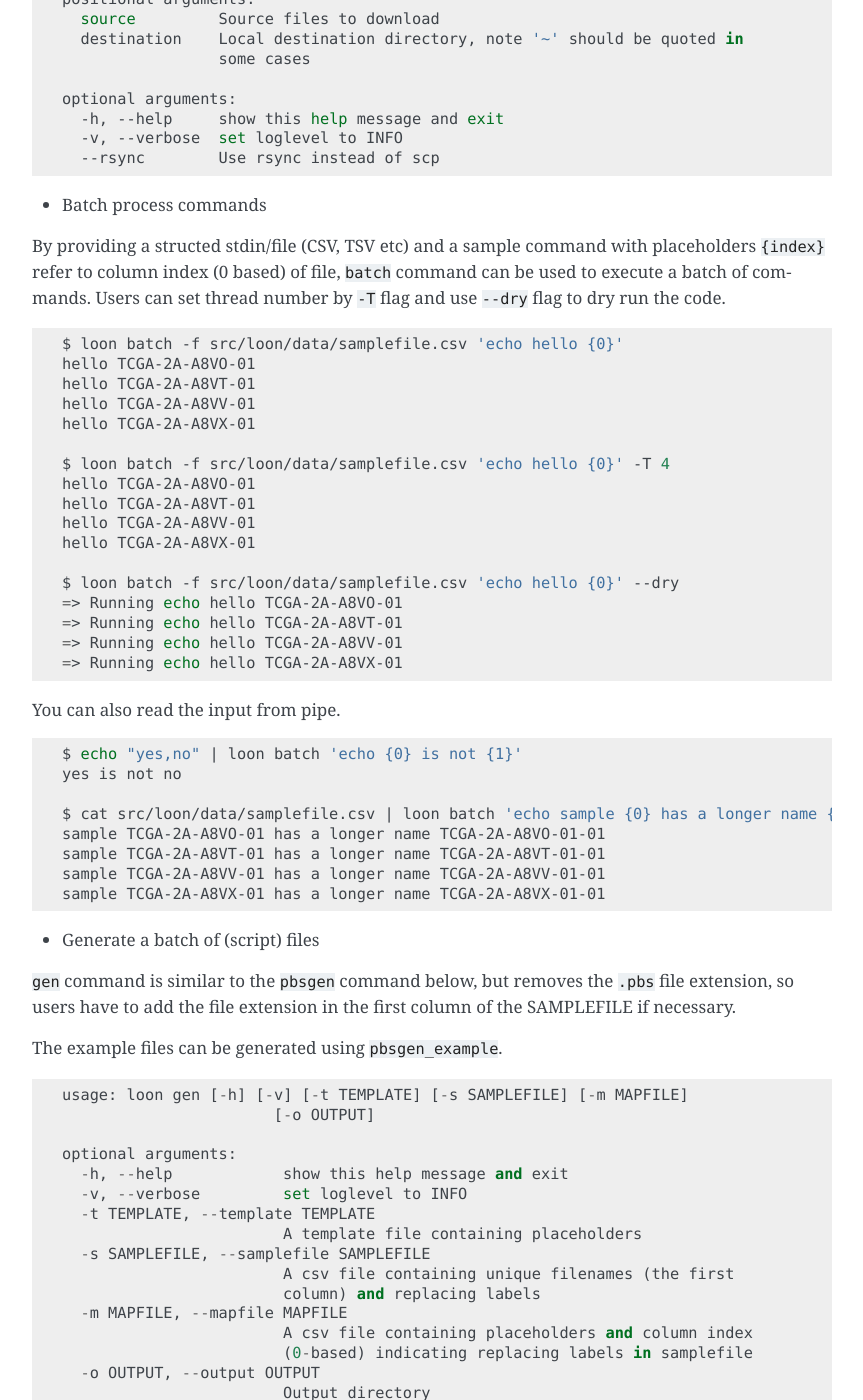
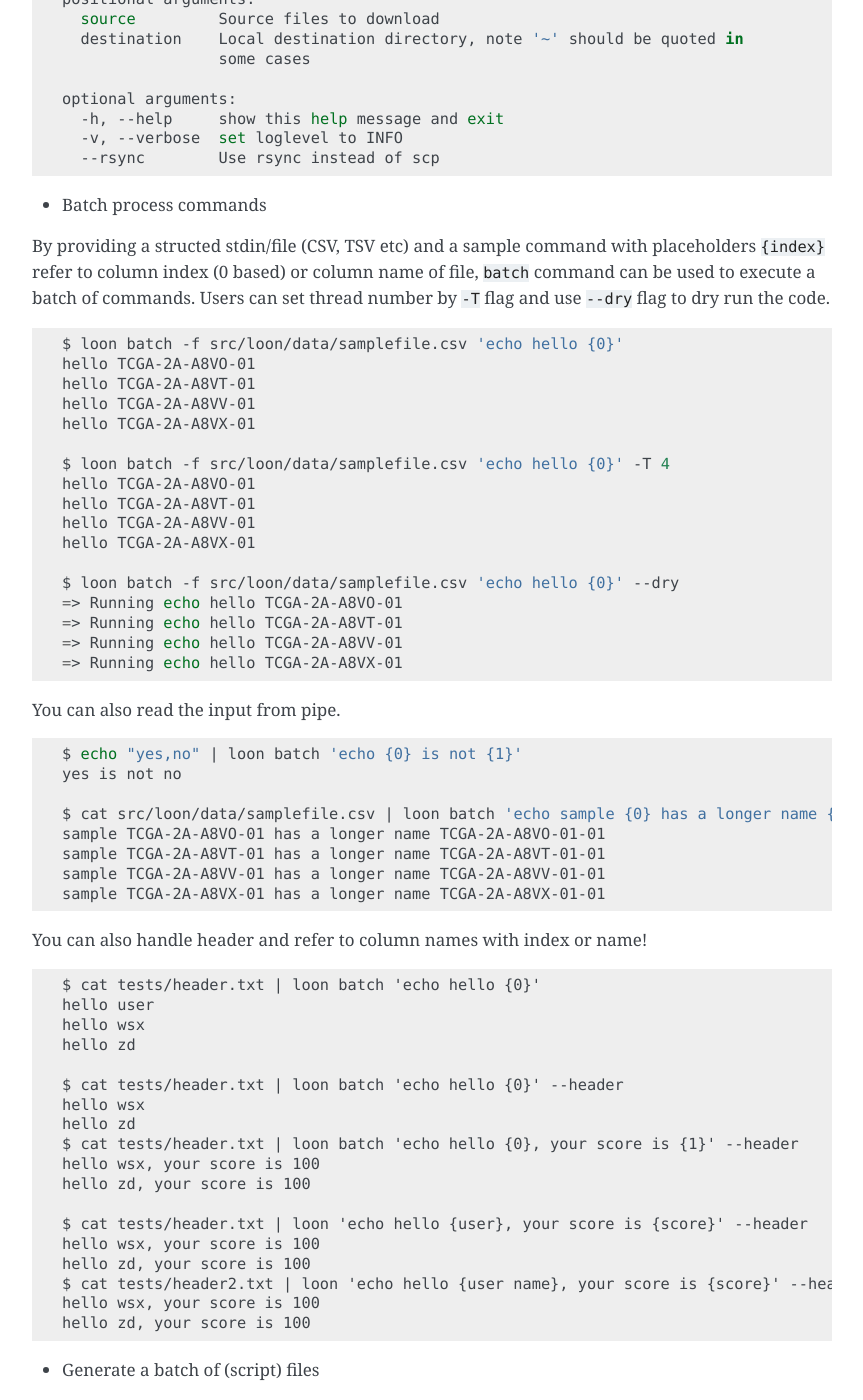
Before and after one commit to ShixiangWang/loon, a Sphinx documentation site: the page built from docs/README.md, in a window 1280 px wide and 1400 px high, scrolled down 3929 px. Shown: the whole window, without its empty margins (338-1201 px from the left). Built offline with Sphinx 7.4.7, drawn with Linux system fonts in a browser that asks for light colours.

````diff
--- a/CHANGELOG.rst
+++ b/CHANGELOG.rst
@@ -1,6 +1,11 @@
 =========
 Changelog
 =========
+
+Version 0.4.0
+=============
+
+- Support column names as placeholders in the `batch` command
 
 Version 0.3.4
 =============
--- a/docs/README.md
+++ b/docs/README.md
@@ -205,7 +205,7 @@ optional arguments:
 
 - Batch process commands
 
-By providing a structed stdin/file (CSV, TSV etc) and a sample command with placeholders `{index}` refer to column index (0 based) of file, `batch` command can be used to execute a batch of commands. Users can set thread number by `-T` flag and use `--dry` flag to dry run the code.
+By providing a structed stdin/file (CSV, TSV etc) and a sample command with placeholders `{index}` refer to column index (0 based) or column name of file, `batch` command can be used to execute a batch of commands. Users can set thread number by `-T` flag and use `--dry` flag to dry run the code.
 
 ```shell
 $ loon batch -f src/loon/data/samplefile.csv 'echo hello {0}'
@@ -239,6 +239,30 @@ sample TCGA-2A-A8VT-01 has a longer name TCGA-2A-A8VT-01-01
 sample TCGA-2A-A8VV-01 has a longer name TCGA-2A-A8VV-01-01
 sample TCGA-2A-A8VX-01 has a longer name TCGA-2A-A8VX-01-01
 ```
+
+You can also handle header and refer to column names with index or name!
+
+```
+$ cat tests/header.txt | loon batch 'echo hello {0}'
+hello user
+hello wsx
+hello zd
+
+$ cat tests/header.txt | loon batch 'echo hello {0}' --header
+hello wsx
+hello zd
+$ cat tests/header.txt | loon batch 'echo hello {0}, your score is {1}' --header
+hello wsx, your score is 100
+hello zd, your score is 100
+
+$ cat tests/header.txt | loon 'echo hello {user}, your score is {score}' --header
+hello wsx, your score is 100
+hello zd, your score is 100
+$ cat tests/header2.txt | loon 'echo hello {user name}, your score is {score}' --header
+hello wsx, your score is 100
+hello zd, your score is 100
+```
+
 
 - Generate a batch of (script) files
 
--- a/src/loon/__init__.py
+++ b/src/loon/__init__.py
@@ -1,7 +1,7 @@
 # -*- coding: utf-8 -*-
 import os
 
-__version__ = "0.3.4"
+__version__ = "0.4.0"
 __author__ = "ShixiangWang"
 __copyright__ = "ShixiangWang"
 __license__ = "mit"
````
Also changed, not shown: README.md (+25 -1 lines), 3 other files.
